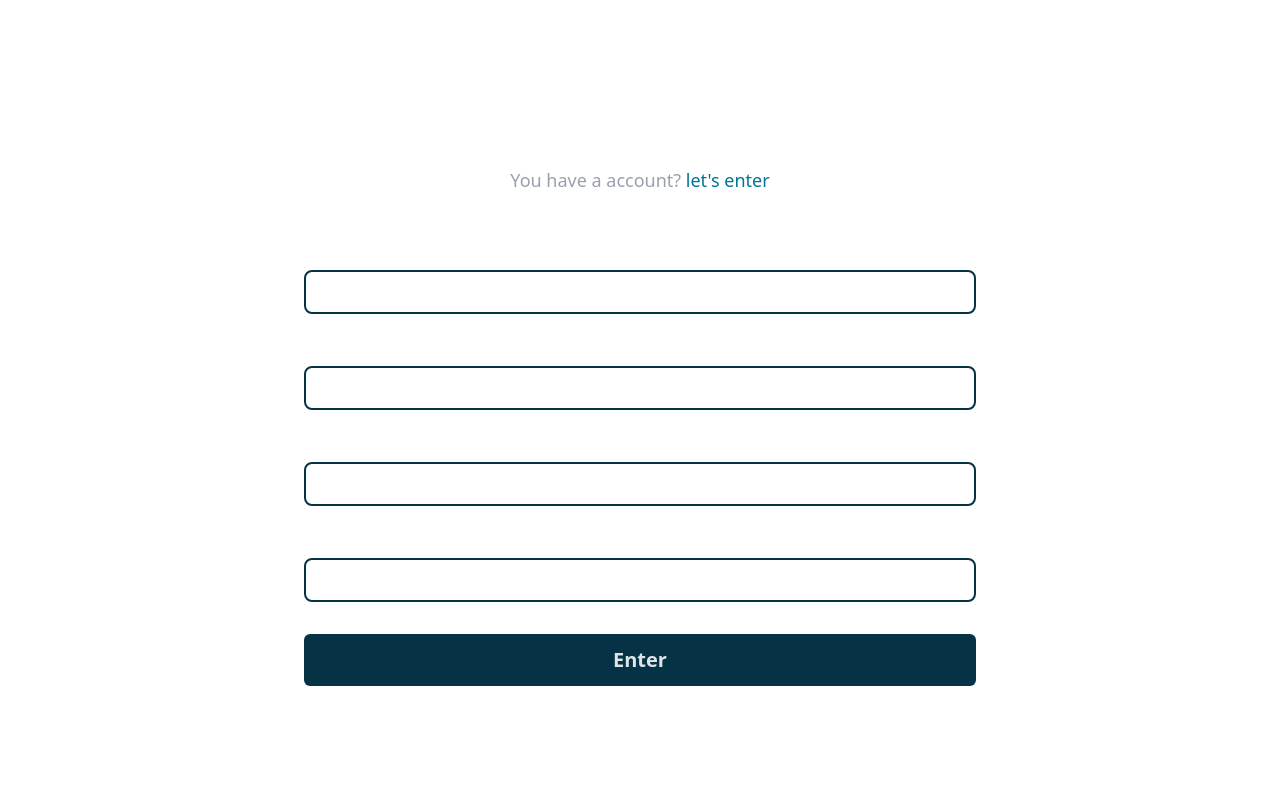
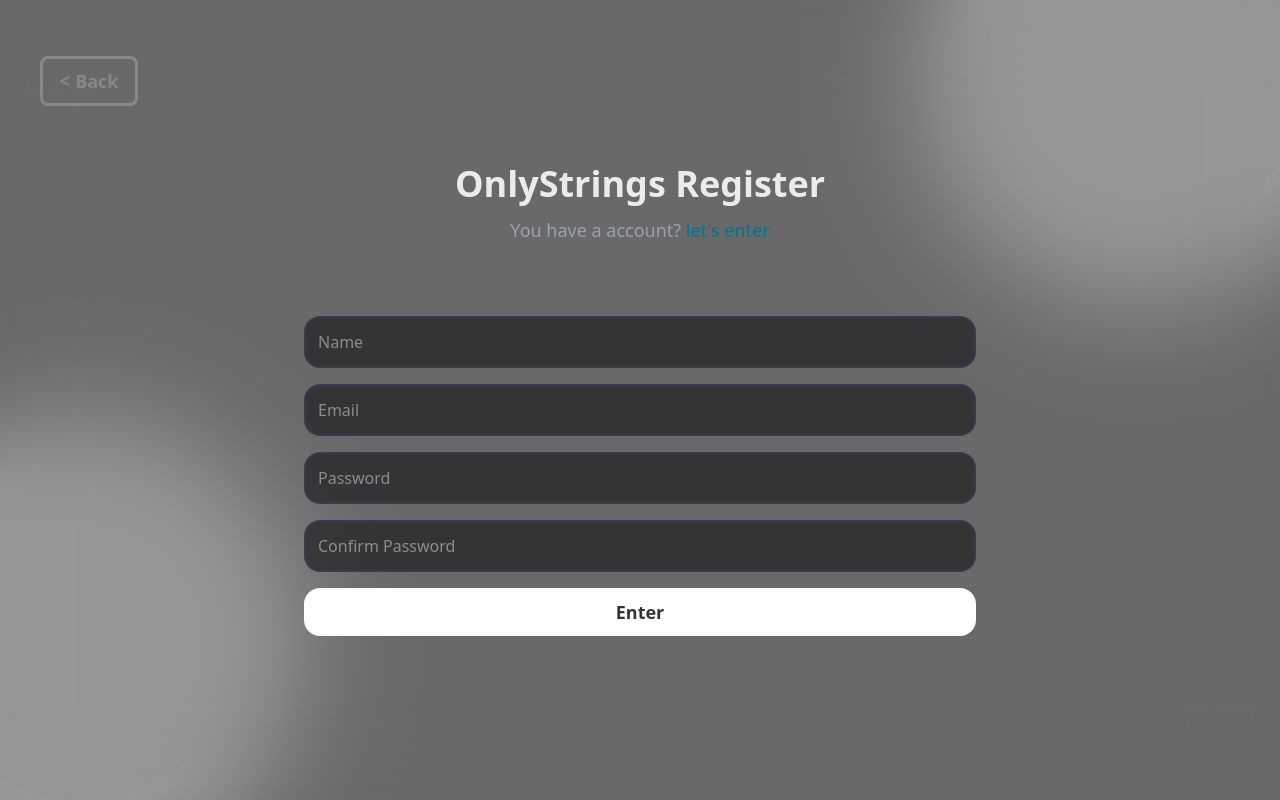
Before and after one commit to Anghy73/onlystrings, a React (Vite) app in the folder frontend/: page /register in a window 1280 px wide. Built offline with nearby package versions, Linux system fonts and the light colour scheme.

Commit message:
styles for register page

```diff
--- a/frontend/src/components/Back.tsx
+++ b/frontend/src/components/Back.tsx
@@ -2,8 +2,8 @@ import { Link } from "react-router"
 
 function Back() {
   return (
-    <Link to="/">
-      <button className="absolute top-14 left-10 border-3 border-[#888]  py-2 px-4 rounded-lg font-bold hover:text-[#eee] hover:border-[#eee] text-[#888] text-lg pb-2 cursor-pointer"><span className="text-xl pb-1">&#60;</span> Back</button>
+    <Link className="absolute top-14 left-10 z-10" to="/">
+      <button className="border-3 border-[#888]  py-2 px-4 rounded-lg font-bold hover:text-[#eee] hover:border-[#eee] text-[#888] text-lg pb-2 cursor-pointer"><span className="text-xl pb-1">&#60;</span> Back</button>
     </Link>
   )
 }
--- a/frontend/src/components/Header.tsx
+++ b/frontend/src/components/Header.tsx
@@ -24,12 +24,12 @@ function Header() {
             user == null ? <>
               <div className="flex-1">
                 <Link to="/register">
-                  <li className="w-full text-center border-2 py-2 px-4 rounded-md bg-cyan-950 border-cyan-900 text-cyan-500 hover:border-cyan-500 cursor-pointer hover:text-cyan-300 transition-colors font-semibold">Register</li>
+                  <li className="w-full text-center border-2 py-2 px-4 rounded-2xl bg-black/70 border-[#222] text-white cursor-pointer transition-colors font-semibold">Register</li>
                 </Link>
               </div>
               <div className="flex-1">
                 <Link to="/login">
-                  <li className="text-cw-full text-center border-2 py-2 px-4 rounded-md hover:text-cyan-500 cursor-pointer transition-colors font-semibold">Login</li>
+                  <li className="w-full max-w-32 text-center border-2 border-white py-2 px-4 rounded-2xl cursor-pointer transition-colors bg-white text-black font-bold ">Login</li>
                 </Link>
               </div>
 
--- a/frontend/src/index.css
+++ b/frontend/src/index.css
@@ -90,7 +90,7 @@ pre>code {
 }
 
 .codeEditor {
-  border-radius: 15px;
+  border-radius: 10px;
   background: linear-gradient(225deg, #1d1d1d, #111111, #010101);
   box-shadow: -35px 35px 70px #0f0f0f,
     35px -35px 70px #1c1c1c;
--- a/frontend/src/pages/NotePage.tsx
+++ b/frontend/src/pages/NotePage.tsx
@@ -1,5 +1,5 @@
 import { useEffect, useState } from "react";
-import { Link, useParams } from "react-router"
+import { useParams } from "react-router"
 import { useTokenStore } from "../store/useTokenStore";
 import ViewNote from "../components/ViewNote";
 import Back from "../components/Back";
--- a/frontend/src/pages/Register.tsx
+++ b/frontend/src/pages/Register.tsx
@@ -2,6 +2,7 @@ import { useForm } from "react-hook-form"
 import { Link } from "react-router"
 import { zodResolver } from "@hookform/resolvers/zod"
 import { userRegisterSchema } from "../schemas/zodSchemas"
+import Back from "../components/Back"
 
 interface UserRegister {
   name: string
@@ -31,7 +32,6 @@ function Register() {
       })
       const json = await res.json()
       console.log(json);
-      // navigate("/login")
     } catch (error) {
       if (error instanceof Error) {
         console.log(error.message);
@@ -40,36 +40,40 @@ function Register() {
   })
 
   return (
-    <div className="flex flex-col gap-10 justify-center items-center w-screen h-screen px-20">
+    <div className="relative overflow-hidden bg-[#1e1e20aa] flex flex-col gap-10 justify-center items-center w-screen h-screen">
+      {/* bg */}
+      <div className="absolute -top-20 -right-5 bg-[#ffffffbb] w-80 h-80 rounded-full opacity-40 shadow-[0px_0px_100px_50px_rgba(255,_255,_255,_1)]" />
+      <div className="absolute bottom-0 -left-20 bg-[#ffffffbb] w-80 h-80 rounded-full opacity-40 shadow-[0px_0px_100px_50px_rgba(255,_255,_255,_1)]" />
+      <Back />
+      <div className="flex flex-col justify-center items-center w-full h-full backdrop-blur-2xl">
         <div className="flex flex-col items-center gap-3">
           <h3 className="font-black text-4xl">OnlyStrings Register</h3>
-        {/* <p className="text-lg text-gray-400">You don't have a account? <span className="text-cyan-700 font-medium hover:text-cyan-600"><Link to="/register">let's create an account</Link></span></p> */}
           <p className="text-lg text-gray-400">You have a account? <span className="text-cyan-700 font-medium hover:text-cyan-600"><Link to="/login">let's enter</Link></span></p>
         </div>
-      <form onSubmit={onSubmit} className="flex flex-col gap-4 w-full max-w-2xl">
+        <form onSubmit={onSubmit} className="flex flex-col gap-4 w-full max-w-2xl mt-18">
           <div className="flex flex-col">
-          <label className="text-lg mb-2 font-semibold">Name</label>
-          <input className="p-2 rounded-lg border-2 border-cyan-950 focus-visible:border-cyan-600 outline-0" type="text" {...register("name")} />
-          {/* { errors.name ?? <span>{errors.name}</span>} */}
+            {/* <label className="text-lg mb-2 font-semibold">Name</label> */}
+            <input className="p-3 rounded-2xl border-2 border-gray-700/70 focus-visible:border-gray-600 bg-[#1e1e20]/70 outline-0" type="text" {...register("name")} placeholder="Name" />
             <span className="text-red-400">{errors.name?.message}</span>
           </div>
           <div className="flex flex-col">
-          <label className="text-lg mb-2 font-semibold">Email</label>
-          <input className="p-2 rounded-lg border-2 border-cyan-950 focus-visible:border-cyan-600 outline-0" type="email" {...register("email")} />
+            {/* <label className="text-lg mb-2 font-semibold">Email</label> */}
+            <input className="p-3 rounded-2xl border-2 border-gray-700/70 focus-visible:border-gray-600 bg-[#1e1e20]/70 outline-0" type="email" {...register("email")} placeholder="Email" />
             <span className="text-red-400">{errors.email?.message}</span>
           </div>
           <div className="flex flex-col">
-          <label className="text-lg mb-2 font-semibold">Password</label>
-          <input className="p-2 rounded-lg border-2 border-cyan-950 focus-visible:border-cyan-600 outline-0" type="password" {...register("password")} />
+            {/* <label className="text-lg mb-2 font-semibold">Password</label> */}
+            <input className="p-3 rounded-2xl border-2 border-gray-700/70 focus-visible:border-gray-600 bg-[#1e1e20]/70 outline-0" type="password" {...register("password")} placeholder="Password" />
             <span className="text-red-400">{errors.password?.message}</span>
           </div>
           <div className="flex flex-col">
-          <label className="text-lg mb-2 font-semibold">Confirm Password</label>
-          <input className="p-2 rounded-lg border-2 border-cyan-950 focus-visible:border-cyan-600 outline-0" type="password" {...register("confirmPassword")} />
+            {/* <label className="text-lg mb-2 font-semibold">Confirm Password</label> */}
+            <input className="p-3 rounded-2xl border-2 border-gray-700/70 focus-visible:border-gray-600 bg-[#1e1e20]/70 outline-0" type="password" {...register("confirmPassword")} placeholder="Confirm Password" />
             <span className="text-red-400">{errors.confirmPassword?.message}</span>
           </div>
-        <button className="bg-cyan-950 p-3 rounded-md cursor-pointer font-semibold text-xl hover:bg-cyan-900 mt-4" type="submit">Enter</button>
+          <button className="w-full text-center border-2 border-white py-2 px-4 rounded-2xl cursor-pointer transition-colors bg-white text-black/80 font-bold text-lg" type="submit">Enter</button>
         </form>
+      </div>
     </div>
   )
 }
```
Lines whose indentation alone changed are shown as unchanged.
